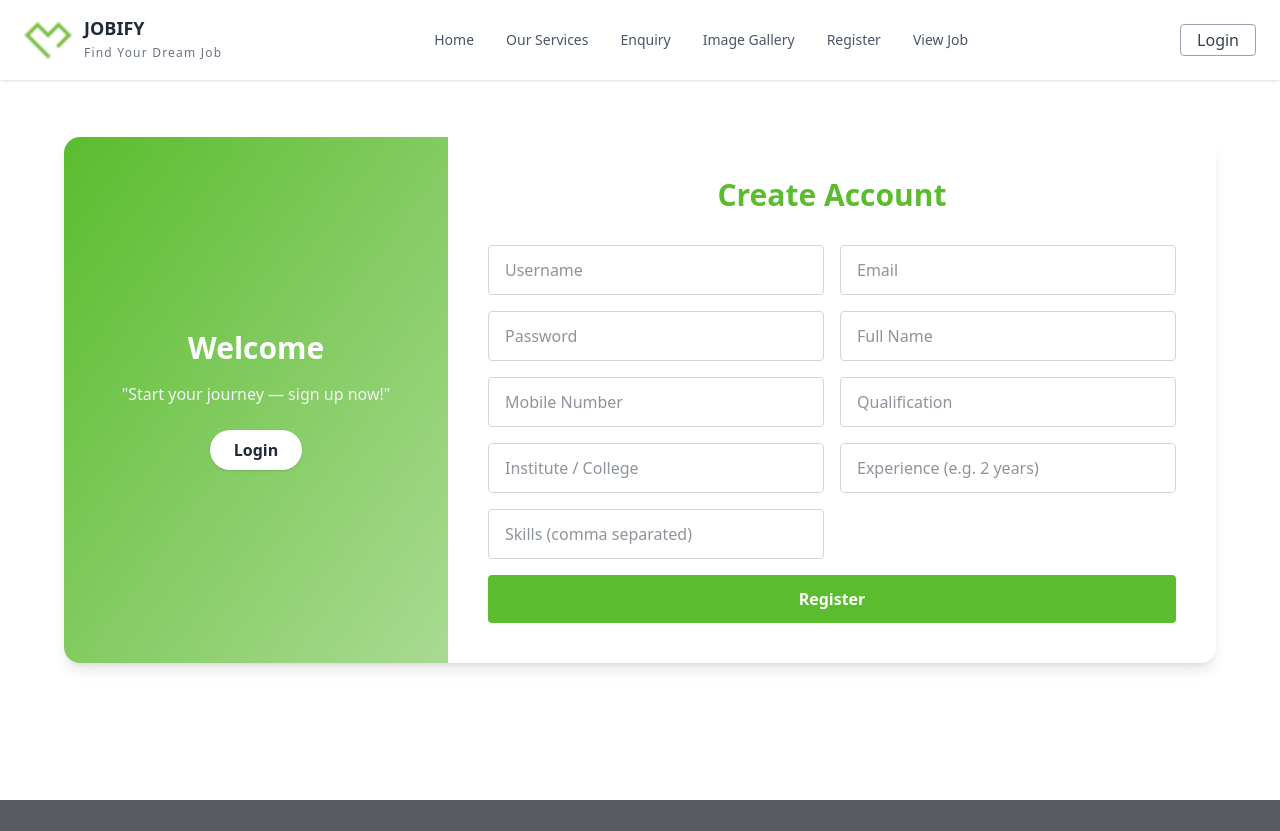
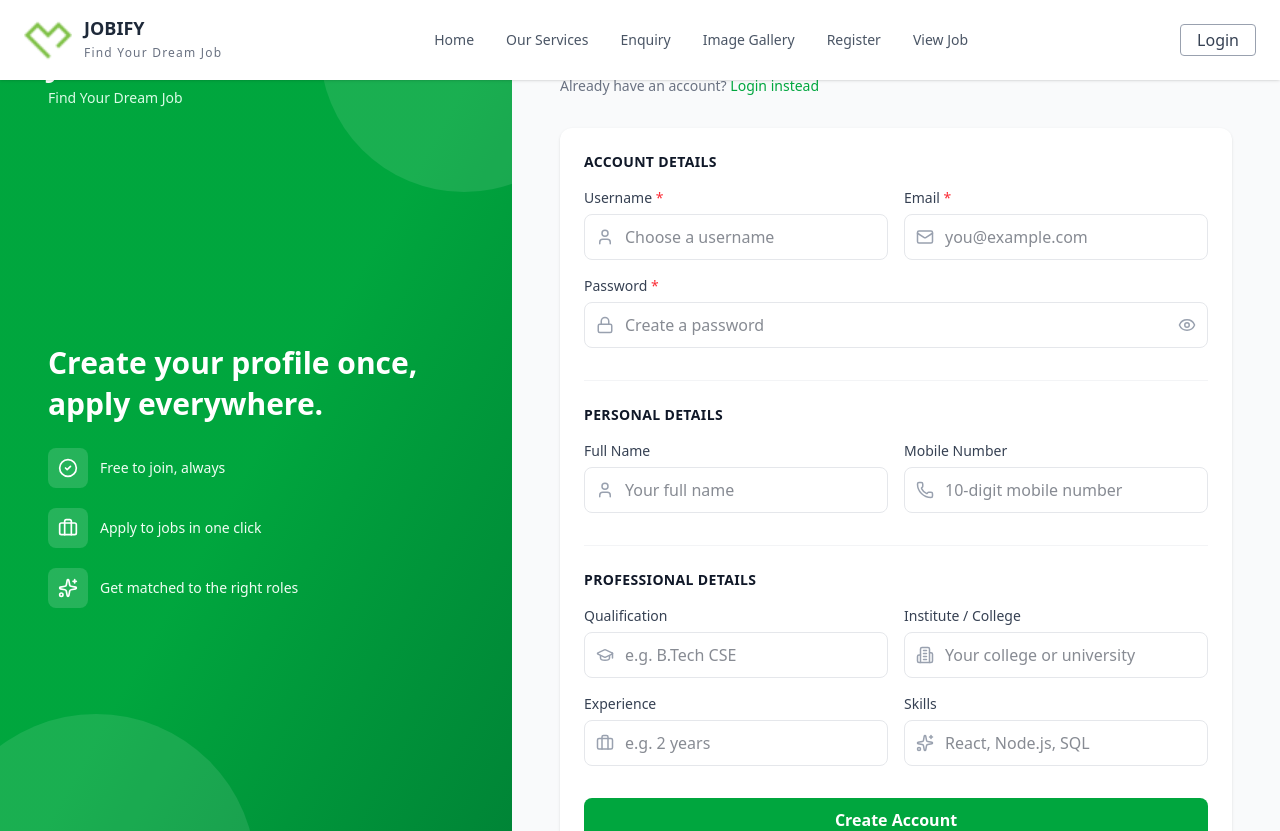
Before and after one commit to iamdipanshugupta/JobProject, a React (Vite) app in the folder FrontEnd/: page /register in a window 1280 px wide. Shown: the top 831 px of the page. Built offline with nearby package versions, Linux system fonts and the light colour scheme; no server answers.

Commit message:
feat: Revamp registration page with improved UI, reusable input fields, and enhanced user feedback

```diff
--- a/FrontEnd/src/pages/Register.jsx
+++ b/FrontEnd/src/pages/Register.jsx
@@ -1,14 +1,35 @@
 import { useState } from "react";
 import axios from "axios";
-import toast from "react-hot-toast";
-import { useNavigate } from "react-router-dom";
+import toast, { Toaster } from "react-hot-toast";
+import { useNavigate, Link } from "react-router-dom";
+import {
+  User,
+  Mail,
+  Lock,
+  Eye,
+  EyeOff,
+  Phone,
+  GraduationCap,
+  Building2,
+  Briefcase,
+  Sparkles,
+  CheckCircle2,
+} from "lucide-react";
 import API_BASE_URL from "../config/api.js";
 
 const Register = () => {
   const navigate = useNavigate();
+  const [showPassword, setShowPassword] = useState(false);
   const [data, setData] = useState({
-    username: "", email: "", password: "", name: "",
-    mobile: "", qualification: "", institute: "", experience: "", skills: "",
+    username: "",
+    email: "",
+    password: "",
+    name: "",
+    mobile: "",
+    qualification: "",
+    institute: "",
+    experience: "",
+    skills: "",
   });
   const [loading, setLoading] = useState(false);
 
@@ -30,7 +51,7 @@ const Register = () => {
       });
 
       if (res?.data?.success) {
-        toast.success(res.data.message);
+        toast.success(res.data.message || "Account created successfully!");
         navigate("/login");
       } else {
         toast.error(res?.data?.message || "Registration failed");
@@ -42,59 +63,164 @@ const Register = () => {
     }
   };
 
-  const fields = [
-    { name: "username",      placeholder: "Username",           type: "text" },
-    { name: "email",         placeholder: "Email",              type: "email" },
-    { name: "password",      placeholder: "Password",           type: "password" },
-    { name: "name",          placeholder: "Full Name",          type: "text" },
-    { name: "mobile",        placeholder: "Mobile Number",      type: "tel" },
-    { name: "qualification", placeholder: "Qualification",      type: "text" },
-    { name: "institute",     placeholder: "Institute / College", type: "text" },
-    { name: "experience",    placeholder: "Experience (e.g. 2 years)", type: "text" },
-    { name: "skills",        placeholder: "Skills (comma separated)", type: "text" },
-  ];
+  // Small reusable input with a leading icon and label
+  const Field = ({ icon, label, name, type = "text", placeholder, required }) => {
+    const IconComponent = icon;
 
     return (
-    <div className="min-h-screen bg-white text-gray-800 flex items-center justify-center px-4 py-10">
-      <div className="w-full max-w-6xl flex flex-col md:flex-row shadow-lg rounded-2xl overflow-hidden my-24">
+      <div>
+        <label className="block mb-1.5 text-sm font-medium text-gray-700">
+          {label} {required && <span className="text-red-500">*</span>}
+        </label>
+        <div className="relative">
+          <IconComponent className="absolute left-3 top-1/2 -translate-y-1/2 text-gray-400" size={18} />
+          <input
+            type={type}
+            name={name}
+            placeholder={placeholder}
+            value={data[name]}
+            onChange={handleChange}
+            required={required}
+            className="w-full pl-10 pr-3 py-2.5 border border-gray-200 rounded-lg text-gray-900 focus:outline-none focus:ring-2 focus:ring-green-500 focus:border-transparent transition"
+          />
+        </div>
+      </div>
+    );
+  };
 
-        {/* Left Panel */}
-        <div className="bg-gradient-to-br from-[#5bbc2e] to-[#4db31e7b] text-white flex flex-col justify-center items-center p-10 w-full md:w-1/3">
-          <h2 className="text-3xl font-semibold mb-4">Welcome</h2>
-          <p className="text-center mb-6 text-gray-100">"Start your journey — sign up now!"</p>
-          <a href="/login" className="bg-white text-gray-800 font-semibold py-2 px-6 rounded-full shadow hover:bg-gray-200 transition">
-            Login
-          </a>
+  return (
+    <div className="min-h-screen flex">
+      <Toaster position="top-right" />
+
+      {/* Left branded panel — hidden on mobile */}
+      <div className="hidden lg:flex lg:w-2/5 bg-gradient-to-br from-green-600 via-green-600 to-green-700 text-white p-12 flex-col justify-between relative overflow-hidden">
+        <div className="absolute -top-24 -right-24 w-72 h-72 bg-white/10 rounded-full" />
+        <div className="absolute -bottom-32 -left-16 w-80 h-80 bg-white/10 rounded-full" />
+
+        <div className="relative z-10">
+          <h1 className="text-3xl font-bold tracking-tight">JOBIFY</h1>
+          <p className="text-green-100 text-sm mt-1">Find Your Dream Job</p>
         </div>
 
-        {/* Registration Form */}
-        <div className="bg-white p-10 w-full md:w-2/3">
-          <h2 className="text-3xl font-bold text-center text-[#5bbc2e] mb-8">Create Account</h2>
-          <form onSubmit={handleSubmit} className="grid grid-cols-1 md:grid-cols-2 gap-4">
-            {fields.map((field) => (
+        <div className="relative z-10 max-w-sm">
+          <h2 className="text-3xl font-bold leading-snug mb-6">
+            Create your profile once, apply everywhere.
+          </h2>
+
+          <div className="space-y-5">
+            <div className="flex items-center gap-3">
+              <span className="bg-white/15 p-2.5 rounded-lg">
+                <CheckCircle2 size={20} />
+              </span>
+              <p className="text-sm text-green-50">Free to join, always</p>
+            </div>
+            <div className="flex items-center gap-3">
+              <span className="bg-white/15 p-2.5 rounded-lg">
+                <Briefcase size={20} />
+              </span>
+              <p className="text-sm text-green-50">Apply to jobs in one click</p>
+            </div>
+            <div className="flex items-center gap-3">
+              <span className="bg-white/15 p-2.5 rounded-lg">
+                <Sparkles size={20} />
+              </span>
+              <p className="text-sm text-green-50">Get matched to the right roles</p>
+            </div>
+          </div>
+        </div>
+
+        <p className="relative z-10 text-xs text-green-100">
+          © {new Date().getFullYear()} Jobify. All rights reserved.
+        </p>
+      </div>
+
+      {/* Right side — registration form */}
+      <div className="w-full lg:w-3/5 bg-gray-50 px-6 py-10 overflow-y-auto">
+        <div className="max-w-2xl mx-auto">
+          {/* Mobile-only brand header */}
+          <div className="lg:hidden text-center mb-8">
+            <h1 className="text-2xl font-bold text-green-600">JOBIFY</h1>
+            <p className="text-gray-500 text-sm">Find Your Dream Job</p>
+          </div>
+
+          <h2 className="text-2xl font-bold text-gray-900 mb-1">Create your account</h2>
+          <p className="text-gray-500 text-sm mb-8">
+            Already have an account?{" "}
+            <Link to="/login" className="text-green-600 font-medium hover:underline">
+              Login instead
+            </Link>
+          </p>
+
+          <form onSubmit={handleSubmit} className="bg-white rounded-xl shadow-sm p-6 space-y-8">
+            {/* Account details */}
+            <div>
+              <h3 className="text-sm font-semibold text-gray-900 uppercase tracking-wide mb-4">
+                Account Details
+              </h3>
+              <div className="grid grid-cols-1 sm:grid-cols-2 gap-4">
+                <Field icon={User} label="Username" name="username" placeholder="Choose a username" required />
+                <Field icon={Mail} label="Email" name="email" type="email" placeholder="you@example.com" required />
+                <div className="sm:col-span-2">
+                  <label className="block mb-1.5 text-sm font-medium text-gray-700">
+                    Password <span className="text-red-500">*</span>
+                  </label>
+                  <div className="relative">
+                    <Lock className="absolute left-3 top-1/2 -translate-y-1/2 text-gray-400" size={18} />
                     <input
-                key={field.name}
-                type={field.type}
-                name={field.name}
-                placeholder={field.placeholder}
-                value={data[field.name]}
+                      type={showPassword ? "text" : "password"}
+                      name="password"
+                      placeholder="Create a password"
+                      value={data.password}
                       onChange={handleChange}
-                className="border border-gray-300 rounded px-4 py-3 focus:outline-none focus:ring-2 focus:ring-[#5bbc2e] text-gray-800"
-                required={["username", "email", "password"].includes(field.name)}
+                      required
+                      className="w-full pl-10 pr-10 py-2.5 border border-gray-200 rounded-lg text-gray-900 focus:outline-none focus:ring-2 focus:ring-green-500 focus:border-transparent transition"
                     />
-            ))}
+                    <button
+                      type="button"
+                      className="absolute right-3 top-1/2 -translate-y-1/2 text-gray-400 hover:text-gray-600"
+                      onClick={() => setShowPassword(!showPassword)}
+                      tabIndex={-1}
+                    >
+                      {showPassword ? <EyeOff size={18} /> : <Eye size={18} />}
+                    </button>
+                  </div>
+                </div>
+              </div>
+            </div>
 
-            <div className="md:col-span-2">
+            {/* Personal details */}
+            <div className="border-t border-gray-100 pt-6">
+              <h3 className="text-sm font-semibold text-gray-900 uppercase tracking-wide mb-4">
+                Personal Details
+              </h3>
+              <div className="grid grid-cols-1 sm:grid-cols-2 gap-4">
+                <Field icon={User} label="Full Name" name="name" placeholder="Your full name" />
+                <Field icon={Phone} label="Mobile Number" name="mobile" type="tel" placeholder="10-digit mobile number" />
+              </div>
+            </div>
+
+            {/* Professional details */}
+            <div className="border-t border-gray-100 pt-6">
+              <h3 className="text-sm font-semibold text-gray-900 uppercase tracking-wide mb-4">
+                Professional Details
+              </h3>
+              <div className="grid grid-cols-1 sm:grid-cols-2 gap-4">
+                <Field icon={GraduationCap} label="Qualification" name="qualification" placeholder="e.g. B.Tech CSE" />
+                <Field icon={Building2} label="Institute / College" name="institute" placeholder="Your college or university" />
+                <Field icon={Briefcase} label="Experience" name="experience" placeholder="e.g. 2 years" />
+                <Field icon={Sparkles} label="Skills" name="skills" placeholder="React, Node.js, SQL" />
+              </div>
+            </div>
+
             <button
               type="submit"
               disabled={loading}
-                className={`w-full py-3 rounded font-semibold text-white transition ${
-                  loading ? "bg-gray-400 cursor-not-allowed" : "bg-[#5bbc2e] hover:bg-[#4ca923]"
+              className={`w-full py-2.5 rounded-lg text-white font-semibold transition ${
+                loading ? "bg-gray-400 cursor-not-allowed" : "bg-green-600 hover:bg-green-700"
               }`}
             >
-                {loading ? "Registering..." : "Register"}
+              {loading ? "Creating account…" : "Create Account"}
             </button>
-            </div>
           </form>
         </div>
       </div>
```
Lines whose indentation alone changed are shown as unchanged.
